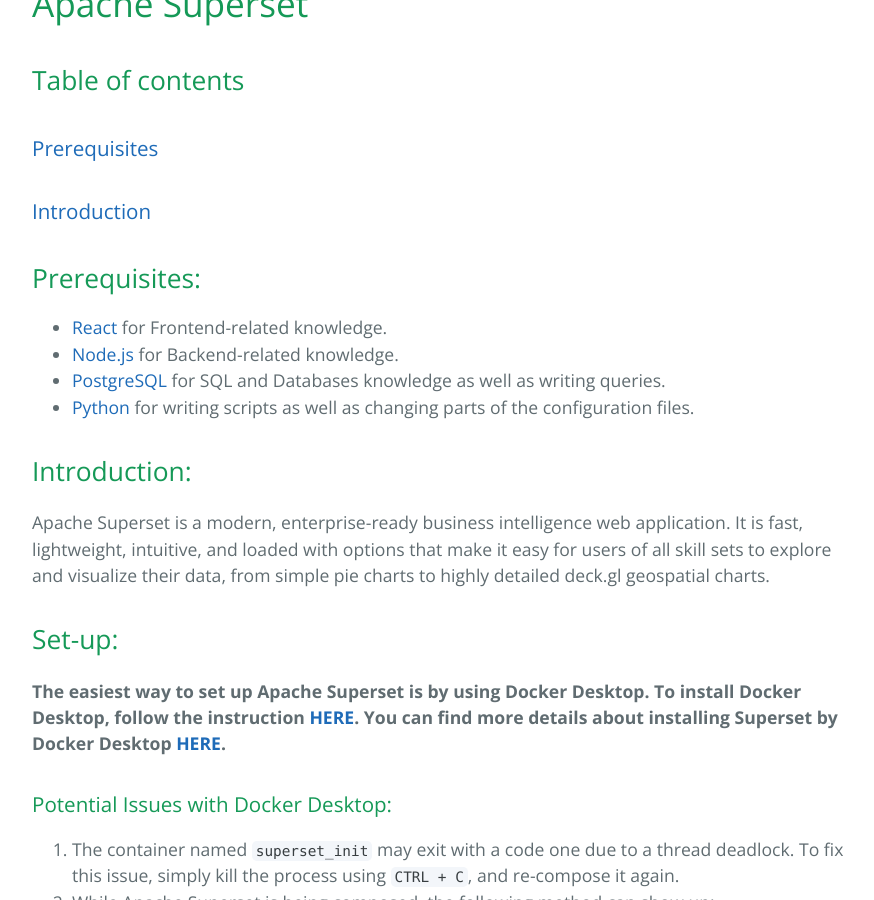
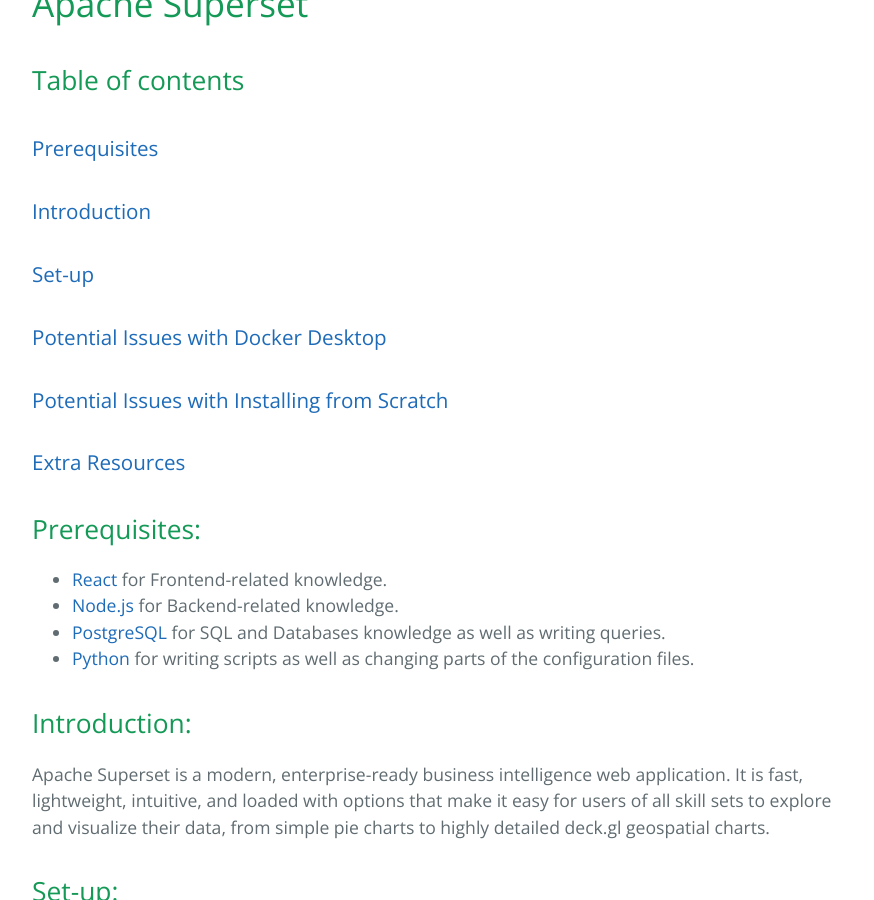
Before and after one commit to learning-software-engineering/learning-software-engineering.github.io, a Jekyll site: the page built from Topics/Tech_Stacks/Apache_Superset.md, in a window 1280 px wide and 900 px high, scrolled down 361 px. Shown: the whole window, without its empty margins (192-1066 px from the left). Built offline with Jekyll 4.4.1, drawn with Linux system fonts in a browser that asks for light colours; our own code applies the rules of GitHub Pages for plain Markdown files.

Commit message:
Update Apache_Superset.md

```diff
--- a/Topics/Tech_Stacks/Apache_Superset.md
+++ b/Topics/Tech_Stacks/Apache_Superset.md
@@ -3,6 +3,10 @@
 ## Table of contents
 ### [Prerequisites](#prerequisites-1)
 ### [Introduction](#introduction-1)
+### [Set-up](#set-up-1)
+### [Potential Issues with Docker Desktop](#potentialissue-1)
+### [Potential Issues with Installing from Scratch](#potentialissue-2)
+### [Extra Resources](#extra-resource-1)
 
 ## Prerequisites:
 * [React](https://react.dev/) for Frontend-related knowledge.
```
